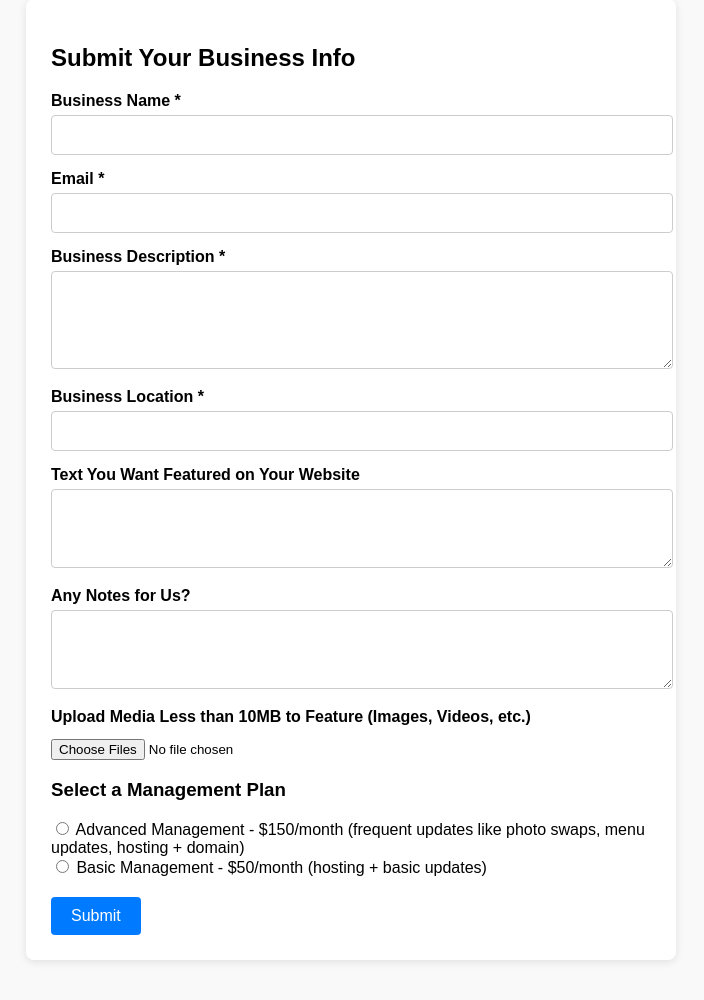
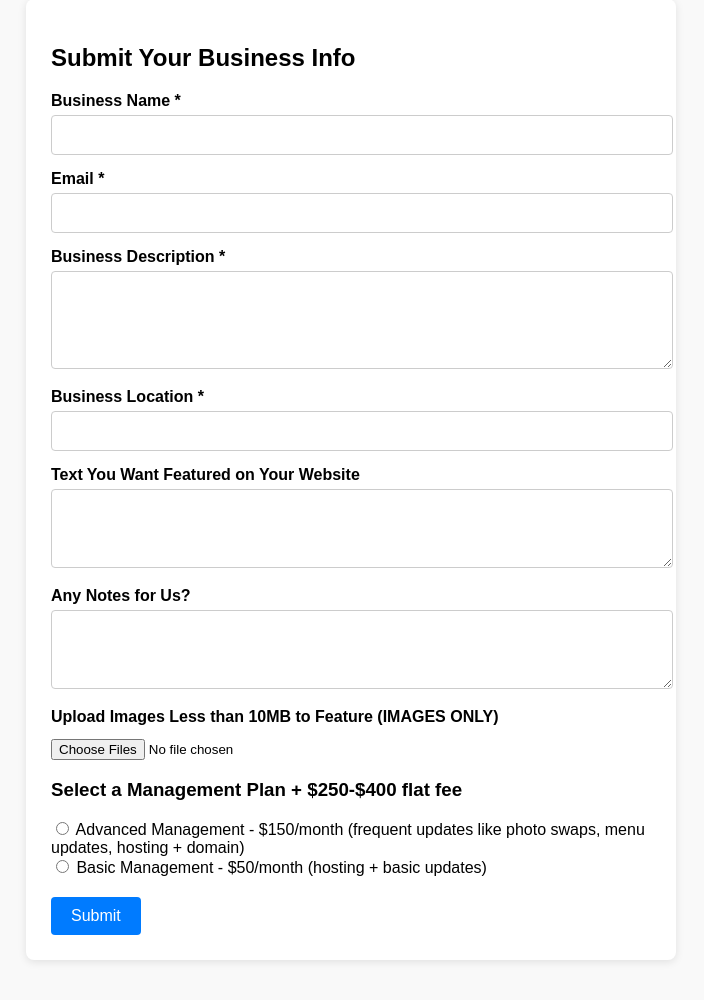
Before and after one commit to customweb6/home-page, a Flask app: page /entry in a window 1280 px wide. Shown: the part 41-1041 px from the top of the page, without its empty margins (289-993 px from the left). Run offline with Flask 3, Linux system fonts and the light colour scheme; parts of the project's set-up code (start-up, migrations or seed data) failed here and were passed over.

Commit message:
Update entry.html

```diff
--- a/templates/entry.html
+++ b/templates/entry.html
@@ -1,6 +1,15 @@
 <!DOCTYPE html>
 <html lang="en">
 <head>
+  <!-- Google tag (gtag.js) -->
+<script async src="https://www.googletagmanager.com/gtag/js?id=G-P3QWMWKJ2R"></script>
+<script>
+  window.dataLayer = window.dataLayer || [];
+  function gtag(){dataLayer.push(arguments);}
+  gtag('js', new Date());
+
+  gtag('config', 'G-P3QWMWKJ2R');
+</script>
   <meta charset="UTF-8">
   <title>Business Submission Form</title>
   <style>
@@ -74,10 +83,10 @@
     <label for="notes">Any Notes for Us?</label>
     <textarea id="notes" name="notes" rows="3"></textarea>
 
-    <label for="mediaUpload">Upload Media Less than 10MB to Feature (Images, Videos, etc.)</label>
+    <label for="mediaUpload">Upload Images Less than 10MB to Feature (IMAGES ONLY)</label>
     <input type="file" id="mediaUpload" name="mediaUpload" multiple accept="image/*,video/*">
 
-    <h3>Select a Management Plan</h3>
+    <h3>Select a Management Plan + $250-$400 flat fee</h3>
     <div class="management-plans">
 
         <input type="radio" name="managementPlan" value="Advanced Management" required>
```
